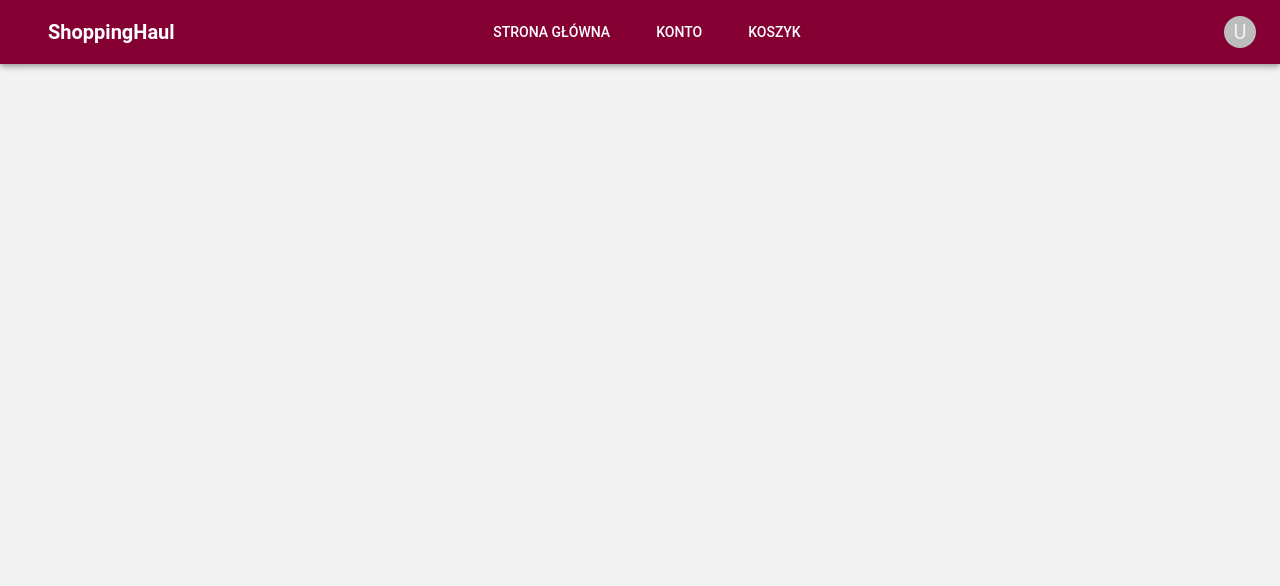
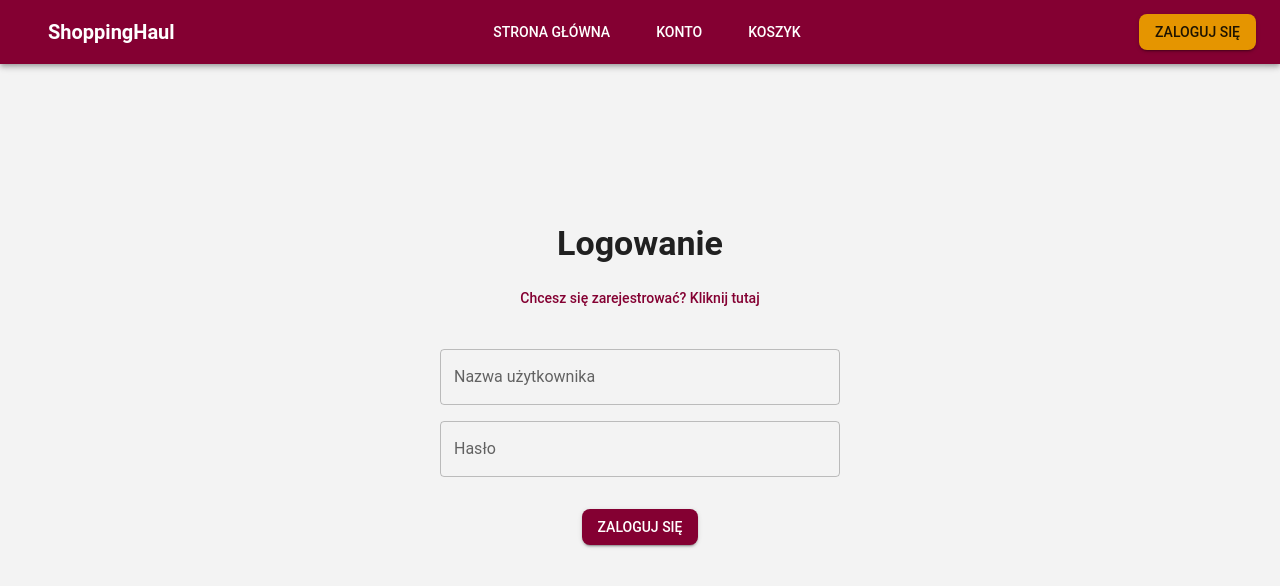
Before and after one commit to BartekK2/projekt_wdai, a React (Create React App) app: page /login in a window 1280 px wide. Shown: the top 586 px of the page. Built offline with nearby package versions, Linux system fonts and the light colour scheme; some icons are missing.

Commit message:
Autoryzacja uzytkownika, wersja wstepna

```diff
--- /dev/null
+++ b/src/API/AUTH.js
@@ -0,0 +1,36 @@
+
+const usersData = {
+  bartekK2: {
+    password: "12345678",
+    /*...*/
+  },
+};
+
+
+ export function login(username, password) {
+  if(usersData[username] && usersData[username].password === password) {
+    localStorage.setItem("user", JSON.stringify({ username }));
+    return true;
+  } else {
+    return false;
+  }
+}
+
+export function logout() {
+  localStorage.removeItem("user");
+}
+
+export function getCurrentUser() {
+  const saved = localStorage.getItem("user");
+  return saved ? JSON.parse(saved) : null;
+}
+
+export function isLoggedIn() {
+  return !!getCurrentUser();
+}
+
+export function register(username, password) {
+  if (usersData[username]) return false;
+  usersData[username] = { password };
+  return true;
+}
--- a/src/App.js
+++ b/src/App.js
@@ -4,6 +4,8 @@ import { theme } from './MaterialUICustiomization/theme';
 //podstrony
 import { BrowserRouter, Routes, Route } from 'react-router-dom';
 import Home from './pages/Home/Home';
+import Login from './pages/Login_Registration/Login';
+
 
 // elementy globalne tj np navbar
 import Navbar from './Navbar/Navbar'
@@ -16,6 +18,8 @@ function App() {
         <Navbar/>
         <Routes>
           <Route path="/" element={<Home />} />
+          <Route path="/login" element={<Login />} />
+
         </Routes>
       </BrowserRouter>
     </ThemeProvider>
--- a/src/Navbar/Navbar.js
+++ b/src/Navbar/Navbar.js
@@ -32,22 +32,45 @@ import AccountBoxIcon from '@mui/icons-material/AccountBox';
 import ShoppingCartIcon from '@mui/icons-material/ShoppingCart';
 
 import { Link } from "react-router-dom";
-import { useState } from "react";
+import { useEffect, useState } from "react";
+
+
+import {getCurrentUser, isLoggedIn, logout} from "../API/AUTH";
+
+
 // jeśli będziesz to zmieniał to musi być odpowiedni komponent
 // dla tej strony tak jak dla strony głównej jest Home
 // podlinkowany w routerze w App do linku "/"
-
 const navLinks = [
   { label: "Strona główna", path: "/", icon: HomeIcon },
   { label: "Konto", path: "/konto", icon: AccountBoxIcon },
   { label: "Koszyk", path: "/koszyk", icon: ShoppingCartIcon }
 ];
+
+
 // responsywność i styl zrobiłem bezpośrednio
 // w wbudowanym w materialUI narzędziu do tego w sensie
 // sx to style xs, md itd to rozmiar okna że mobilny, desktopowy
-
 export default function Navbar() {
   const [drawerOpen, setDrawerOpen] = useState(false);
+  const [user, setuser] = useState(null);
+  const [loggedIn, setloggedIn] = useState(false);
+
+  const updateAuth = () => {
+    setuser(getCurrentUser());
+    setloggedIn(isLoggedIn);
+    console.log(user, loggedIn)
+  }
+
+  const handleLogut = () => {
+    logout();
+    updateAuth();
+  }
+
+  useEffect(() => {
+    updateAuth();
+  }, [])
+
 
   return (
     <>
@@ -100,9 +123,22 @@ export default function Navbar() {
           </Box>
 
           {/* PRAWA STRONA: użytkownik */}
-          <Box sx={{ ml: "auto" }}>
-            <Avatar sx={{ width: 32, height: 32 }}>U</Avatar>
+          <Box sx={{ ml: "auto",  display:"flex"}}>
+          {loggedIn?
+          <>
+            <Avatar sx={{ width: 32, height: 32,mr:1, bgcolor: "secondary.main" }}>{user&&user.username[0].toUpperCase()}</Avatar>
+          <Button variant="contained" color="secondary"
+          style={{color:"white"}} onClick={handleLogut}>Wyloguj się</Button>
+          </>
+          :
+          <Button variant="contained" color="secondary">
+            Zaloguj się
+          </Button>
+          }
           </Box>
+
+
+
         </Toolbar>
       </AppBar>
 
--- /dev/null
+++ b/src/pages/Login_Registration/Login.js
@@ -0,0 +1,139 @@
+/*
+TODO:
+- dodaj przekierowanie gdzieś na sklep czy coś po uplywie kilku
+sekund od zalogowania zeby jeszcze byl widoczny komunikat
+
+- dodaj przekierowanie gdy uzytkownik jest juz zalogowany
+*/
+
+
+import { useState, useEffect } from "react";
+import { useLocation } from "react-router-dom";
+import {
+  Box,
+  TextField,
+  Button,
+  Typography,
+} from "@mui/material";
+
+import { login, register } from "../../API/AUTH";
+
+export default function AuthPage() {
+  const location = useLocation();
+  const queryParams = new URLSearchParams(location.search);
+  const initialAction = queryParams.get("action") || "login";
+
+  const [mode, setMode] = useState(initialAction); // "login" lub "registration"
+  const [username, setUsername] = useState("");
+  const [password, setPassword] = useState("");
+  const [error, setError] = useState("");
+  const [success, setSuccess] = useState("");
+
+  // ustaw tryb przy wejściu na stronę
+  useEffect(() => {
+    setMode(initialAction);
+    setError("");
+    setSuccess("");
+    setUsername("");
+    setPassword("");
+  }, [initialAction]);
+
+  const handleSubmit = () => {
+    setError("");
+    setSuccess("");
+    console.log(username,password)
+    if (!username || !password) {
+      setError("Wypełnij wszystkie pola!");
+      return;
+    }
+
+    if (mode === "login") {
+      const ok = login(username, password);
+      if (ok) {
+        setSuccess("Zalogowano pomyślnie!");
+      } else {
+        setError("Niepoprawny login lub hasło!");
+      }
+    } else if (mode === "registration") {
+      const ok = register(username, password);
+      if (ok) {
+        setSuccess("Rejestracja udana! Możesz teraz zalogować się.");
+        setMode("login");
+      } else {
+        setError("Użytkownik już istnieje!");
+      }
+    }
+  };
+
+  const toggleMode = () => {
+    setMode(mode === "login" ? "registration" : "login");
+    setError("");
+    setSuccess("");
+    setUsername("");
+    setPassword("");
+  };
+
+  return (
+    <Box
+      sx={{
+        minHeight: "80vh",
+        display: "flex",
+        flexDirection: "column",
+        alignItems: "center",
+        justifyContent: "center",
+        gap: 2,
+        px: 2,
+      }}
+    >
+      <Typography variant="h4" fontWeight={600}>
+        {mode === "login" ? "Logowanie" : "Rejestracja"}
+      </Typography>
+
+      <Button
+        onClick={toggleMode}
+        variant="text"
+        sx={{ mb: 2, textTransform: "none" }}
+      >
+        {mode === "login"
+          ? "Chcesz się zarejestrować? Kliknij tutaj"
+          : "Masz już konto? Zaloguj się"}
+      </Button>
+
+      <TextField
+        label="Nazwa użytkownika"
+        value={username}
+        onChange={(e) => setUsername(e.target.value)}
+        fullWidth
+        sx={{ maxWidth: 400 }}
+      />
+      <TextField
+        label="Hasło"
+        type="password"
+        value={password}
+        onChange={(e) => setPassword(e.target.value)}
+        fullWidth
+        sx={{ maxWidth: 400 }}
+      />
+
+      {error && (
+        <Typography color="error" sx={{ mt: 1 }}>
+          {error}
+        </Typography>
+      )}
+      {success && (
+        <Typography color="success.main" sx={{ mt: 1 }}>
+          {success}
+        </Typography>
+      )}
+
+      <Button
+        variant="contained"
+        color="primary"
+        onClick={handleSubmit}
+        sx={{ mt: 2, maxWidth: 400 }}
+      >
+        {mode === "login" ? "Zaloguj się" : "Zarejestruj się"}
+      </Button>
+    </Box>
+  );
+}
```
